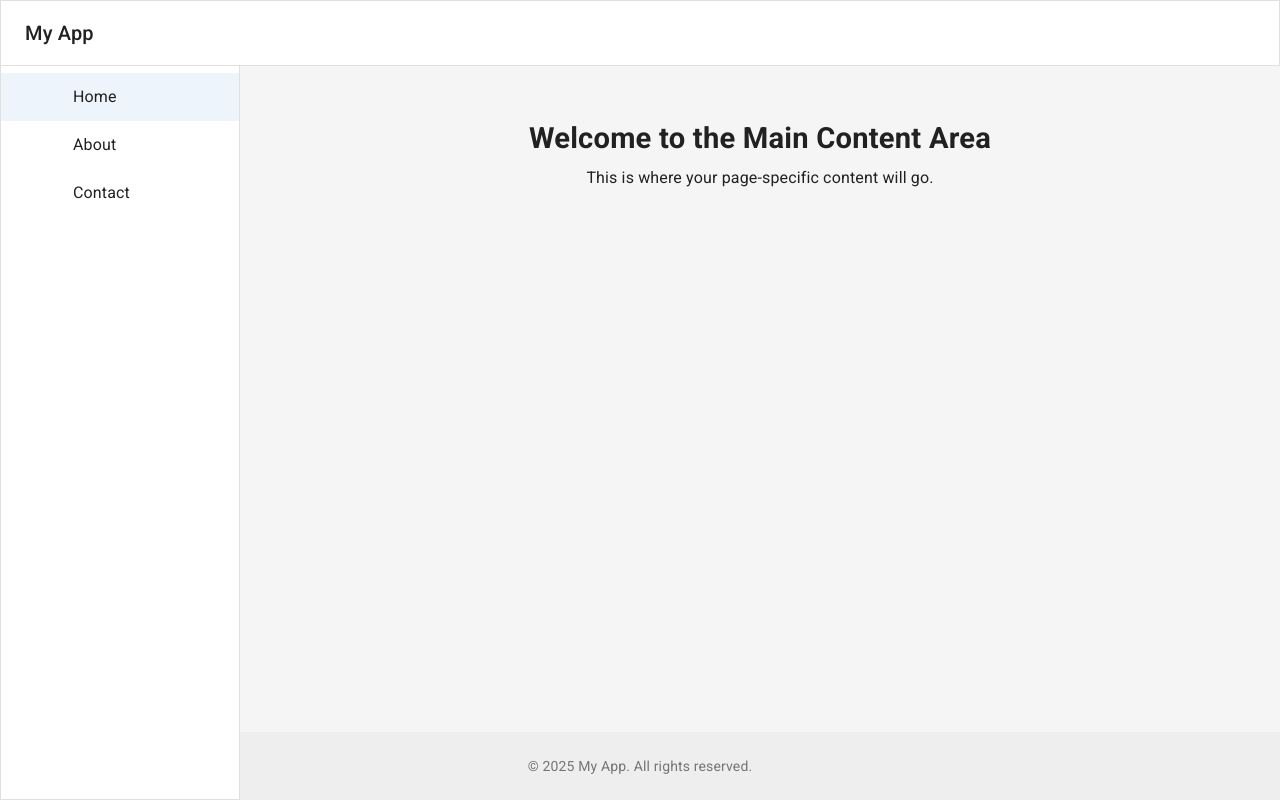
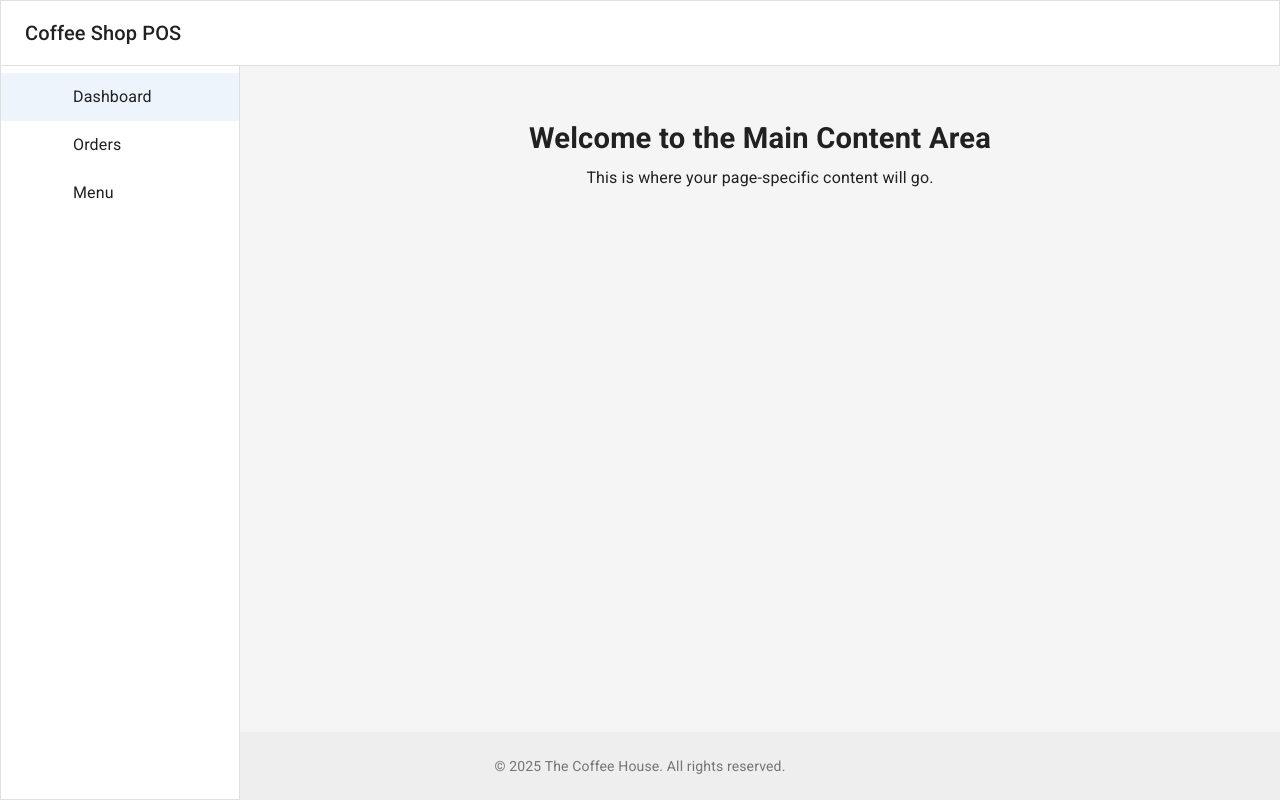
Before and after one commit to Dy-Rongrath/next-mui, a Next.js app: page / in a window 1280 px wide. Built offline with nearby package versions, Linux system fonts and the light colour scheme; no server answers; some icons are missing; what @mui/material-nextjs would draw is missing.

Commit message:
feat: update layout components and enhance branding for Coffee Shop POS

```diff
--- a/src/app/layout.tsx
+++ b/src/app/layout.tsx
@@ -1,17 +1,17 @@
 import type { Metadata } from "next";
 import "./globals.css";
-import ThemeRegistry from "@/providers/ThemeRegistry";
-import Layout from "@/layout/DefaultLayout/Layout";
+import ThemeRegistry from "../providers/ThemeRegistry";
+import { DefaultLayout } from "@/layout/DefaultLayout";
 
 const siteUrl = process.env.NEXT_PUBLIC_SITE_URL || 'http://localhost:3000';
 
 export const metadata: Metadata = {
   metadataBase: new URL(siteUrl),
   title: {
-    default: "Next.js MUI App",
-    template: `%s | Next.js MUI App`,
+    default: "Coffee Shop POS",
+    template: `%s | Coffee Shop POS`,
   },
-  description: "A modern web application built with Next.js and Material-UI...",
+  description: "A modern point-of-sale and management system for coffee shops.",
 };
 
 export default function RootLayout({
@@ -23,7 +23,7 @@ export default function RootLayout({
     <html lang="en">
       <body>
         <ThemeRegistry>
-          <Layout>{children}</Layout>
+          <DefaultLayout>{children}</DefaultLayout>
         </ThemeRegistry>
       </body>
     </html>
--- a/src/layout/DefaultLayout/Footer.tsx
+++ b/src/layout/DefaultLayout/Footer.tsx
@@ -23,7 +23,7 @@ export default function Footer() {
         <Typography variant="body2" color="text.secondary" align="center">
           {'© '}
           {new Date().getFullYear()}{' '}
-          My App. All rights reserved.
+          The Coffee House. All rights reserved.
         </Typography>
       </Container>
     </Box>
--- a/src/layout/DefaultLayout/Header.tsx
+++ b/src/layout/DefaultLayout/Header.tsx
@@ -6,7 +6,7 @@ import Toolbar from '@mui/material/Toolbar';
 import Typography from '@mui/material/Typography';
 import IconButton from '@mui/material/IconButton';
 import MenuIcon from '@mui/icons-material/Menu';
-import { useThemeContext } from '@/providers/ThemeRegistry';
+import { useThemeContext } from '../../providers/ThemeRegistry';
 import Brightness4Icon from '@mui/icons-material/Brightness4';
 import Brightness7Icon from '@mui/icons-material/Brightness7';
 
@@ -30,7 +30,7 @@ export default function Header({ handleDrawerToggle }: HeaderProps) {
           <MenuIcon />
         </IconButton>
         <Typography variant="h6" noWrap component="div" sx={{ flexGrow: 1 }}>
-          My App
+          Coffee Shop POS
         </Typography>
         <IconButton sx={{ ml: 1 }} onClick={toggleTheme} color="inherit">
           {mode === 'dark' ? <Brightness7Icon /> : <Brightness4Icon />}
--- a/src/layout/DefaultLayout/Sidebar.tsx
+++ b/src/layout/DefaultLayout/Sidebar.tsx
@@ -8,12 +8,12 @@ import ListItem from '@mui/material/ListItem';
 import ListItemButton from '@mui/material/ListItemButton';
 import ListItemIcon from '@mui/material/ListItemIcon';
 import ListItemText from '@mui/material/ListItemText';
-import HomeIcon from '@mui/icons-material/Home';
-import InfoIcon from '@mui/icons-material/Info';
-import MailIcon from '@mui/icons-material/Mail';
 import Toolbar from '@mui/material/Toolbar';
 import Link from 'next/link';
 import { usePathname } from 'next/navigation';
+import DashboardIcon from '@mui/icons-material/Dashboard';
+import ShoppingCartIcon from '@mui/icons-material/ShoppingCart';
+import MenuBookIcon from '@mui/icons-material/MenuBook';
 
 const drawerWidth = 240;
 
@@ -26,9 +26,9 @@ export default function Sidebar({ mobileOpen, handleDrawerToggle }: SidebarProps
   const pathname = usePathname();
 
   const navItems = [
-    { text: 'Home', path: '/', icon: <HomeIcon /> },
-    { text: 'About', path: '/about', icon: <InfoIcon /> },
-    { text: 'Contact', path: '/contact', icon: <MailIcon /> },
+    { text: 'Dashboard', path: '/', icon: <DashboardIcon /> },
+    { text: 'Orders', path: '/orders', icon: <ShoppingCartIcon /> },
+    { text: 'Menu', path: '/menu', icon: <MenuBookIcon /> },
   ];
 
   const drawer = (
--- /dev/null
+++ b/src/layout/DefaultLayout/index.tsx
@@ -0,0 +1,4 @@
+export { default as DefaultLayout } from './Layout';
+export { default as Header } from './Header';
+export { default as Sidebar } from './Sidebar';
+export { default as Footer } from './Footer';
```
Also changed, not shown: src/layout/DefaultLayout/Layout.tsx (+4 -4 lines), src/features/about/index.ts (added), src/features/contact/index.ts (added).
